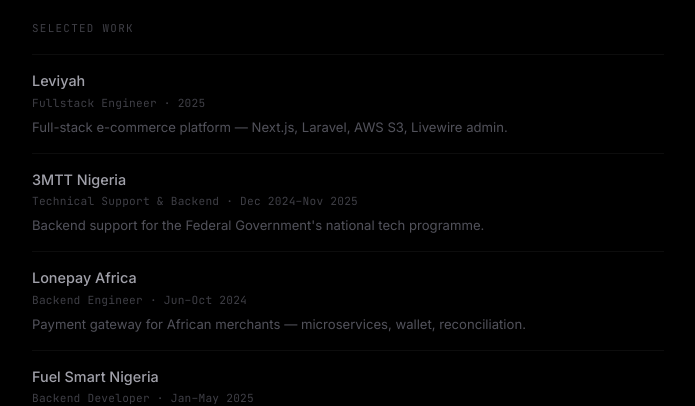
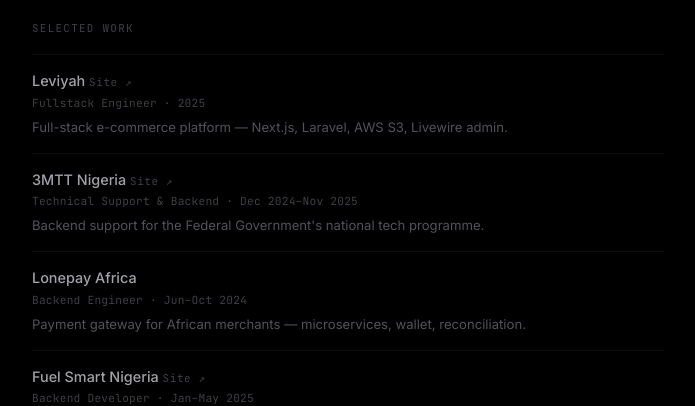
Before and after one commit to jerryisuwamakeri/portfolio-v1, a Nuxt app: page / in a window 1280 px wide. Shown: the part 397-803 px from the top of the page, without its empty margins (292-987 px from the left). Built offline with nearby package versions, Linux system fonts and the light colour scheme.

Commit message:
Added Links

```diff
--- a/pages/index.vue
+++ b/pages/index.vue
@@ -45,13 +45,13 @@
           <div class="entry-list">
 
             <div class="entry">
-              <span class="entry-name">Leviyah</span>
+              <span class="entry-name">Leviyah <a href="https://leviyah.com" target="_blank" rel="noreferrer" class="entry-link font-mono">Site ↗</a></span>
               <span class="entry-meta font-mono">Fullstack Engineer · 2025</span>
               <p class="entry-desc">Full-stack e-commerce platform — Next.js, Laravel, AWS S3, Livewire admin.</p>
             </div>
 
             <div class="entry">
-              <span class="entry-name">3MTT Nigeria</span>
+              <span class="entry-name">3MTT Nigeria <a href="https://3mtt.nitda.gov.ng/" target="_blank" rel="noreferrer" class="entry-link font-mono">Site ↗</a></span>
               <span class="entry-meta font-mono">Technical Support & Backend · Dec 2024–Nov 2025</span>
               <p class="entry-desc">Backend support for the Federal Government's national tech programme.</p>
             </div>
@@ -63,7 +63,7 @@
             </div>
 
             <div class="entry">
-              <span class="entry-name">Fuel Smart Nigeria</span>
+              <span class="entry-name">Fuel Smart Nigeria <a href="https://fuelsmart.ng/" target="_blank" rel="noreferrer" class="entry-link font-mono">Site ↗</a></span>
               <span class="entry-meta font-mono">Backend Developer · Jan–May 2025</span>
               <p class="entry-desc">Real-time CNG and fueling station management system.</p>
             </div>
@@ -249,6 +249,17 @@
   color: var(--t2);
 }
 
+.entry-link {
+  font-size: 0.68rem;
+  font-weight: 400;
+  color: var(--t5);
+  text-decoration: none;
+  letter-spacing: 0.06em;
+  transition: color 150ms ease;
+}
+
+.entry-link:hover { color: var(--hover); }
+
 .entry-meta {
   font-size: 0.7rem;
   color: var(--t5);
--- a/pages/work.vue
+++ b/pages/work.vue
@@ -13,7 +13,7 @@
         <div class="job">
           <div class="job-head">
             <div>
-              <h2 class="job-company">Leviyah</h2>
+              <h2 class="job-company">Leviyah <a href="https://leviyah.com" target="_blank" rel="noreferrer" class="gh-link font-mono">Site ↗</a></h2>
               <p class="job-role font-mono">Fullstack Engineer</p>
             </div>
             <div class="job-right">
@@ -28,7 +28,7 @@
         <div class="job">
           <div class="job-head">
             <div>
-              <h2 class="job-company">Women Thrive by Design</h2>
+              <h2 class="job-company">Women Thrive by Design <a href="https://womenthrivebydesign.com/" target="_blank" rel="noreferrer" class="gh-link font-mono">Site ↗</a></h2>
               <p class="job-role font-mono">Web Developer</p>
             </div>
             <div class="job-right">
@@ -70,7 +70,7 @@
         <div class="job">
           <div class="job-head">
             <div>
-              <h2 class="job-company">3MTT Nigeria</h2>
+              <h2 class="job-company">3MTT Nigeria <a href="https://3mtt.nitda.gov.ng/" target="_blank" rel="noreferrer" class="gh-link font-mono">Site ↗</a></h2>
               <p class="job-role font-mono">Technical Support &amp; Backend Developer</p>
             </div>
             <div class="job-right">
@@ -84,7 +84,7 @@
         <div class="job">
           <div class="job-head">
             <div>
-              <h2 class="job-company">Fuel Smart Nigeria</h2>
+              <h2 class="job-company">Fuel Smart Nigeria <a href="https://fuelsmart.ng/" target="_blank" rel="noreferrer" class="gh-link font-mono">Site ↗</a></h2>
               <p class="job-role font-mono">Backend Developer</p>
             </div>
             <div class="job-right">
@@ -112,7 +112,7 @@
         <div class="job">
           <div class="job-head">
             <div>
-              <h2 class="job-company">Brand You Digital</h2>
+              <h2 class="job-company">Brand You Digital <a href="https://www.brandyou.ie/" target="_blank" rel="noreferrer" class="gh-link font-mono">Site ↗</a></h2>
               <p class="job-role font-mono">Server Admin &amp; Web Developer</p>
             </div>
             <div class="job-right">
```
